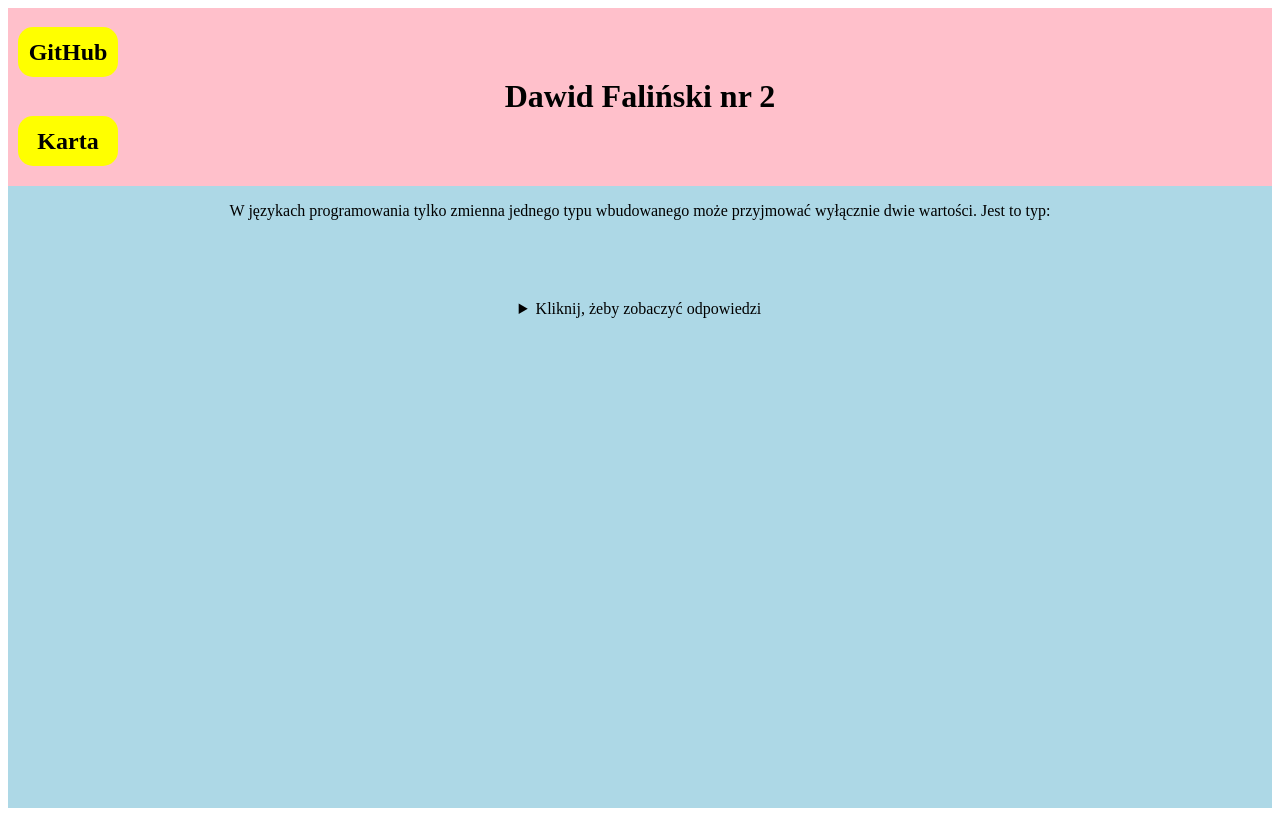
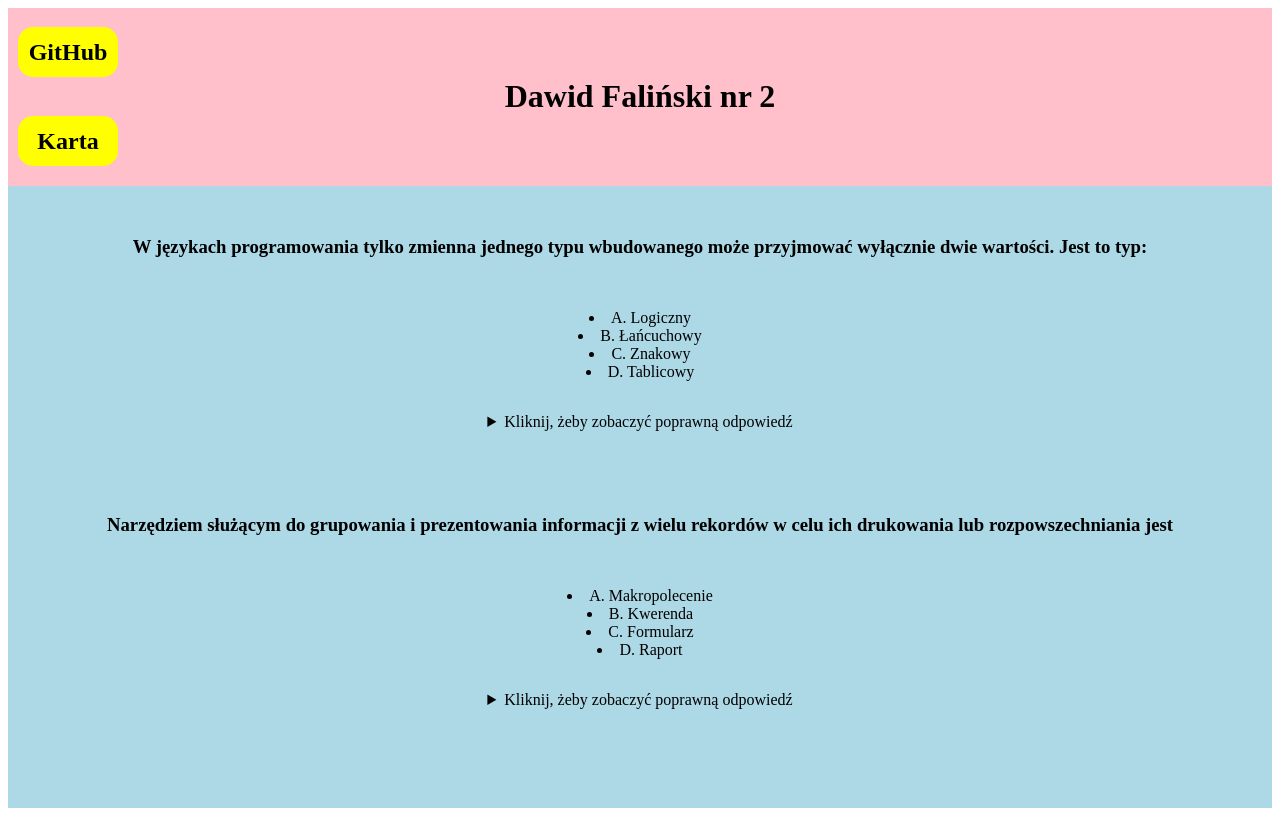
Before and after one commit to 3ti-2020/crud-wiele-do-wielu-dawid-falinski, a PHP site: page /d/egzamin.php in a window 1280 px wide; the page is wider, and only the part inside the window is pictured. Run offline with PHP 8.4, Linux system fonts and the light colour scheme.

Commit message:
Add files via upload

```diff
--- a/egzamin.php
+++ b/egzamin.php
@@ -28,20 +28,38 @@
 <div class="c">
 
 
-        <p> W językach programowania tylko zmienna jednego typu wbudowanego może przyjmować wyłącznie dwie wartości. Jest to typ: <p>
+        <p> <h3> W językach programowania tylko zmienna jednego typu wbudowanego może przyjmować wyłącznie dwie wartości. Jest to typ:  </h3> <p>
+           <li> A. Logiczny
+           <li> B. Łańcuchowy
+           <li> C. Znakowy
+           <li> D. Tablicowy
+           <li class="kropka"> </li>
+
+
           <p>  <details>
-            <summary> Kliknij, żeby zobaczyć odpowiedzi </summary>
+            <summary> Kliknij, żeby zobaczyć poprawną odpowiedź </summary>
             <table>
               <tr>
-                <th> <b> Logiczny </b> </th>
-                <tr>
-                  <th> Łańcuchowy </th>
-                  <tr>
-                    <th> Znakowy</th>
-                    <tr>
-                      <th> Tablicowy </th>  <p>
+                <th> A. Logiczny  </th>
+
 </table>
-</details>
+</details> </p>
+
+<p> <h3> Narzędziem służącym do grupowania i prezentowania informacji z wielu rekordów w celu ich drukowania lub rozpowszechniania jest  </h3> <p>
+           <li> A. Makropolecenie
+           <li> B. Kwerenda
+           <li> C. Formularz
+           <li> D. Raport
+           <li class="kropka"> </li>
+           <p>  <details>
+            <summary> Kliknij, żeby zobaczyć poprawną odpowiedź </summary>
+            <table>
+              <tr>
+                <th> D. Raport  </th>
+
+</table>
+</details> </p>
+
 
 
 </div>
--- a/style1.css
+++ b/style1.css
@@ -117,3 +117,7 @@ a {
 .wyloguj:hover {
     background: yellow;
     }
+.kropka {
+    display: flex;
+    display: none;
+}
```
